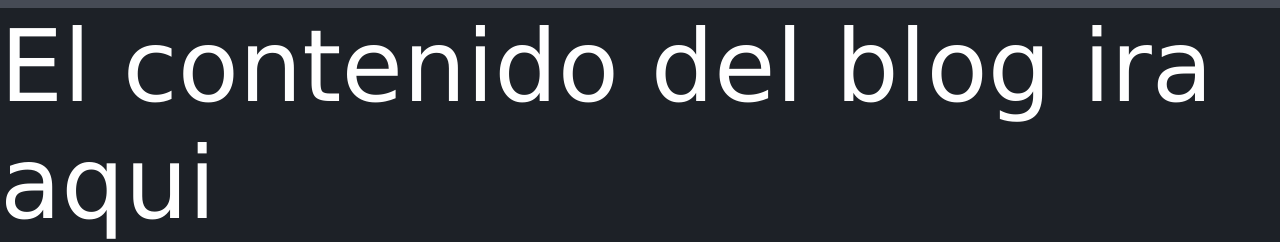
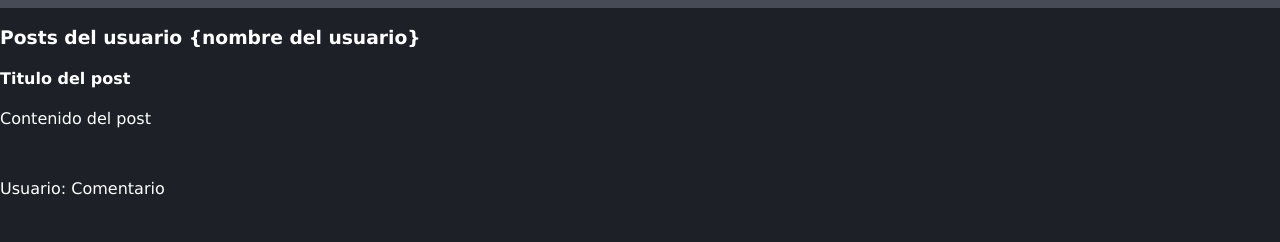
Before and after one commit to Alfonsoalm/curso-git, a plain HTML site: page index.html in a window 1280 px wide. Shown: the part 719-961 px from the top of the page. After the commit the page ends 933 px from the top, so only its background shows below. Drawn offline with Linux system fonts and the light colour scheme; a web font is replaced by a local one.

Commit message:
Add post html

```diff
--- a/index.html
+++ b/index.html
@@ -14,8 +14,14 @@
         <img src="img/git-icon.svg" class="logo">
         <h1>Blog curso Git & Github</h1>
     </div>
-    <div class="content">
-        El contenido del blog ira aqui
+    <div class="container" id="content">
+        <h3> Posts del usuario {nombre del usuario}</h3>
+        <div class="post">
+            <h4>Titulo del post</h4>
+            <p>Contenido del post</p>
+            <br/>
+            <p><span>Usuario:</span> Comentario</p>
+        </div>
     </div>
 
 </body>
```
